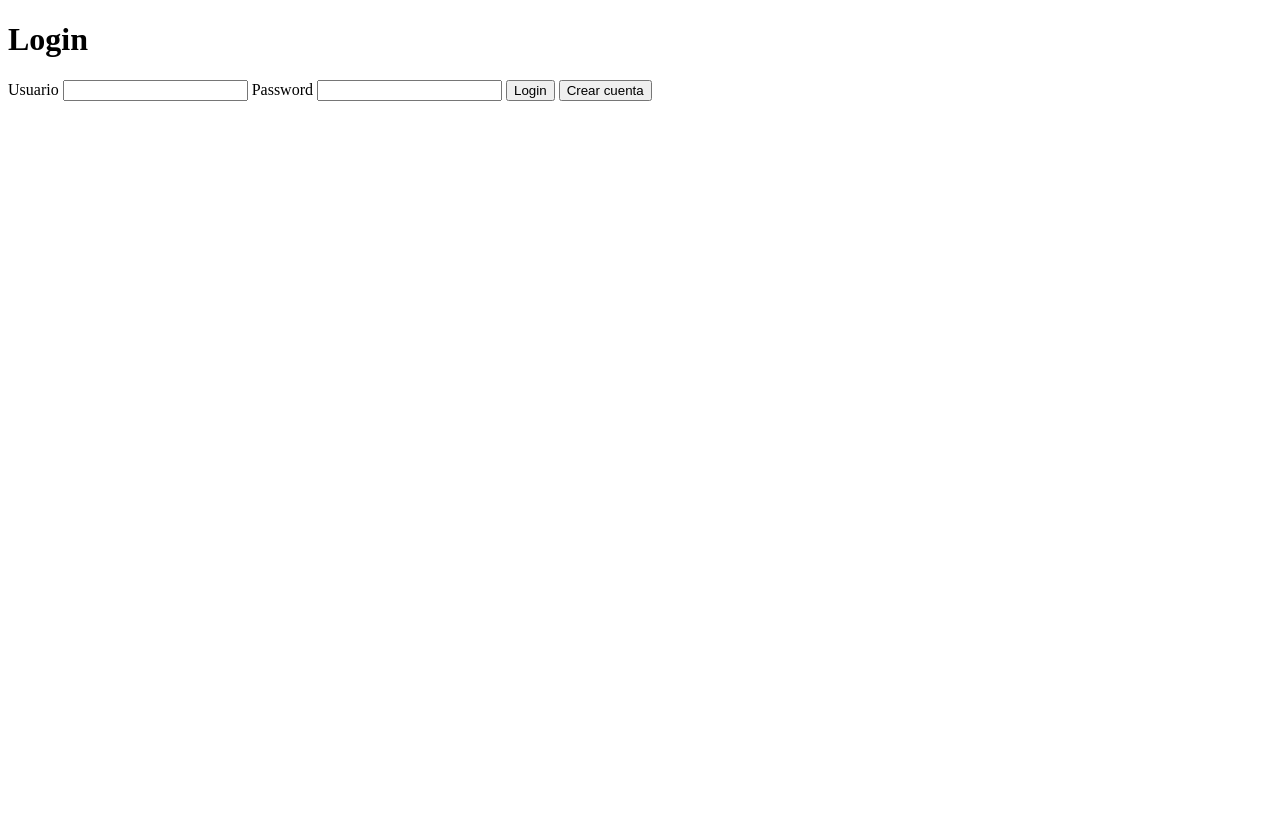
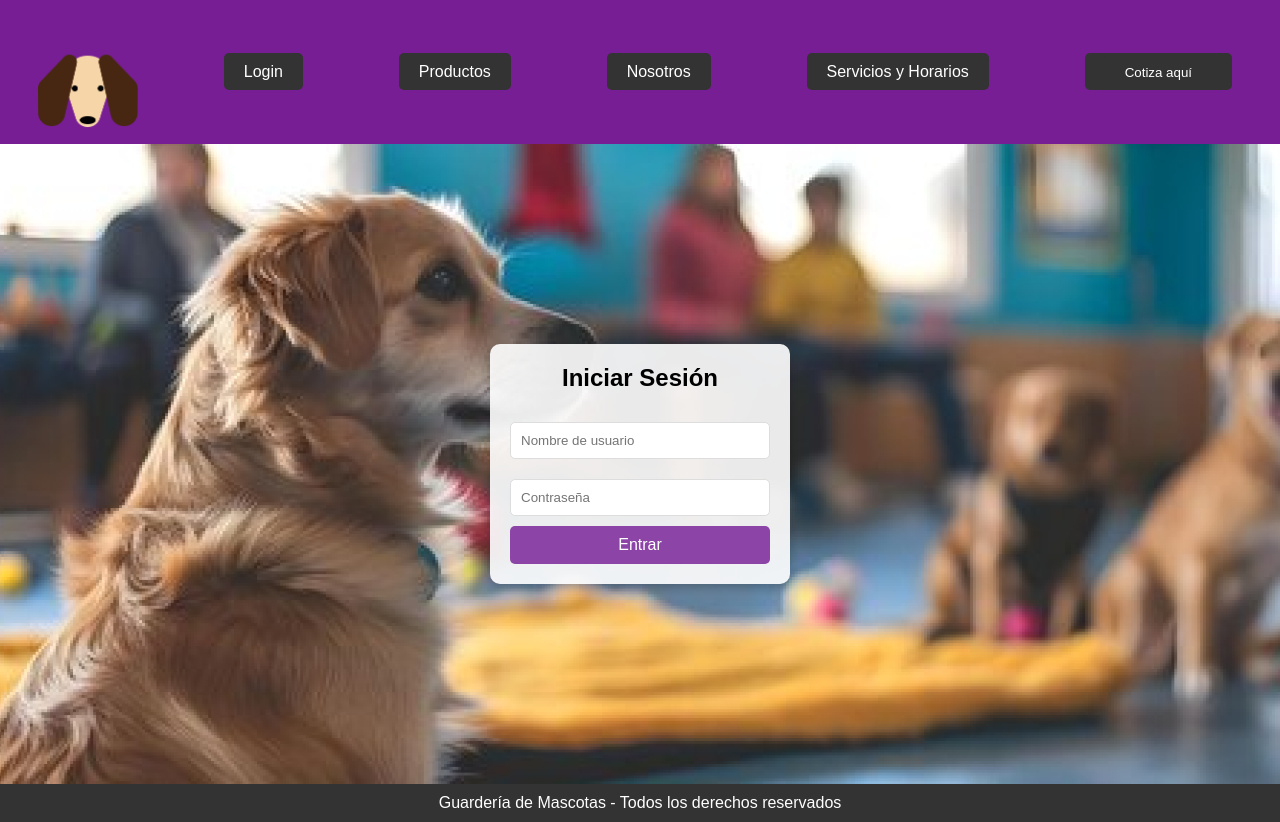
Before and after one commit to diguerreo12/GuarderiaCanica, a plain HTML site: page login.html in a window 1280 px wide. Before the commit the page ends 800 px from the top, so only its background shows below. Drawn offline with Linux system fonts and the light colour scheme.

Commit message:
Se mejora el login agregregando el css

```diff
--- a/css/styles.css
+++ b/css/styles.css
@@ -0,0 +1,115 @@
+/* Estilos generales */
+* {
+    margin: 0;
+    padding: 0;
+    box-sizing: border-box;
+  }
+
+  body {
+    font-family: Arial, sans-serif;
+    background-color: #f4f4f9;
+  }
+
+  header {
+    background-color: #781e95;
+    padding: 10px 0;
+  }
+
+  nav ul {
+    list-style: none;
+    display: flex;
+    justify-content: space-around;
+    align-items: center;
+  }
+
+  nav ul img {
+    width: 100px;
+  }
+
+  nav ul li {
+    margin: 0 10px;
+  }
+
+  nav ul li a, nav ul li button {
+    text-decoration: none;
+    color: white;
+    padding: 10px 20px;
+    background-color: #333;
+    border: none;
+    border-radius: 5px;
+    transition: background 0.3s ease;
+  }
+
+  nav ul li a:hover, nav ul li button:hover {
+    background-color: #555;
+  }
+
+  /* Sección del login */
+  main {
+    display: flex;
+    justify-content: center;
+    align-items: center;
+    min-height: 80vh;
+    background-image: url('../recursos/Imagenes/Fondo_inicio.png');
+    background-size: cover;
+    background-position: center;
+  }
+
+  .login-container {
+    background-color: rgba(255, 255, 255, 0.9);
+    padding: 20px;
+    border-radius: 10px;
+    box-shadow: 0 4px 8px rgba(0, 0, 0, 0.2);
+    text-align: center;
+    width: 300px;
+  }
+
+  .login-container h2 {
+    margin-bottom: 20px;
+  }
+
+  .login-container input[type="text"],
+  .login-container input[type="password"] {
+    width: 100%;
+    padding: 10px;
+    margin: 10px 0;
+    border: 1px solid #ddd;
+    border-radius: 5px;
+  }
+
+  .login-container button {
+    width: 100%;
+    padding: 10px;
+    background-color: #8d44a7;
+    color: white;
+    border: none;
+    border-radius: 5px;
+    cursor: pointer;
+    font-size: 16px;
+  }
+
+  .login-container button:hover {
+    background-color: #6545a0;
+  }
+
+  footer {
+    background-color: #333;
+    color: white;
+    text-align: center;
+    padding: 10px 0;
+    position: relative;
+    bottom: 0;
+    width: 100%;
+  }
+
+  /* Estilo responsivo */
+  @media (max-width: 768px) {
+    nav ul {
+      flex-direction: column;
+    }
+
+    .login-container {
+      width: 100%;
+      padding: 40px 20px;
+    }
+  }
--- a/login.html
+++ b/login.html
@@ -3,24 +3,36 @@
 <head>
   <meta charset="UTF-8">
   <meta name="viewport" content="width=device-width, initial-scale=1.0">
-  <title>Inicio de Sesión</title>
+  <title>Guardería Canina</title>
   <link rel="stylesheet" href="css/styles.css">
 </head>
 <body>
+  <header>
+    <nav>
+      <ul>
+        <img src="recursos/Imagenes/Logo_inicio.png" alt="logo">
+        <li><a href="login.html">Login</a></li>
+        <li><a href="index.html">Productos</a></li>
+        <li><a href="index.html">Nosotros</a></li>
+        <li><a href="pages/contact.html">Servicios y Horarios</a></li>
+        <li><a href="pages/Cotizacion/cotizacion.html"><button>Cotiza aquí</button></a></li>
+      </ul>
+    </nav>
+  </header>
+
   <main>
-    <h1>Login</h1>
-    <form id="login-form">
-      <label for="user">Usuario</label>
-      <input type="user" id="user" required>
-
-      <label for="password">Password</label>
-      <input type="password" id="password" required>
-
-      <button type="submit">Login</button>
-      <button type="submit">Crear cuenta</button>
-    </form>
-    <p id="error-message" style="color: red;"></p>
+    <div class="login-container">
+      <h2>Iniciar Sesión</h2>
+      <form action="dashboard.html" method="post">
+        <input type="text" name="username" placeholder="Nombre de usuario" required>
+        <input type="password" name="password" placeholder="Contraseña" required>
+        <button type="submit">Entrar</button>
+      </form>
+    </div>
   </main>
 
+  <footer>
+    <p>Guardería de Mascotas - Todos los derechos reservados</p>
+  </footer>
 </body>
 </html>
```
